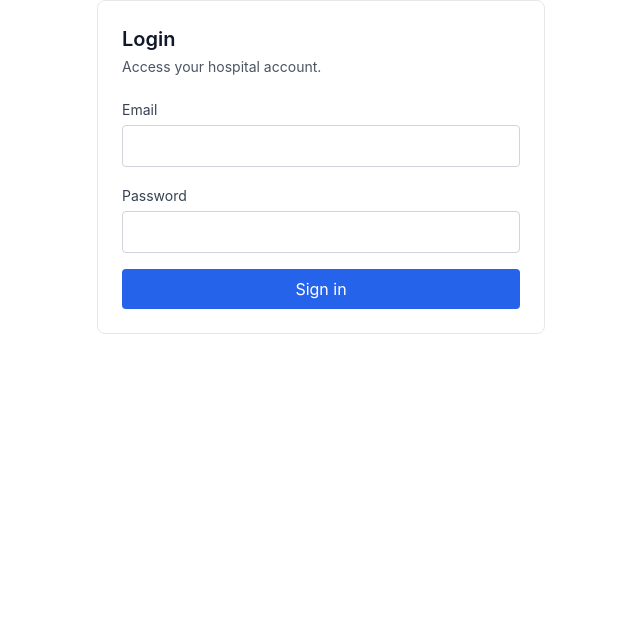
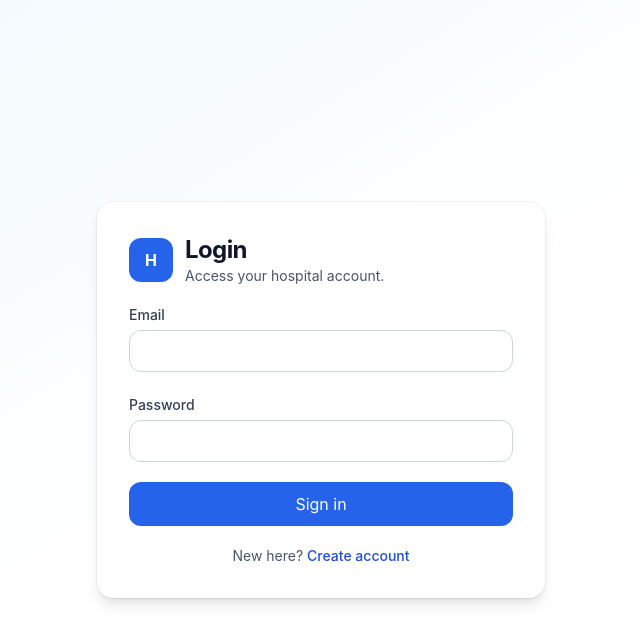
Before and after one commit to SLIIT-Group-projects/SLIIT-CTSE-ASSIGNMENT-01, a React (Create React App) app in the folder frontend/: page /login in a window 1280 px wide. Shown: the top 644 px of the page, without its empty margins (319-959 px from the left). Built offline with nearby package versions, Linux system fonts and the light colour scheme; no server answers.

Commit message:
tailwind connected

```diff
--- a/frontend/src/index.css
+++ b/frontend/src/index.css
@@ -2,6 +2,10 @@
 @tailwind components;
 @tailwind utilities;
 
+@layer base {
+  html {
+    height: 100%;
+  }
   body {
     margin: 0;
     font-family: -apple-system, BlinkMacSystemFont, 'Segoe UI', 'Roboto', 'Oxygen',
@@ -9,6 +13,8 @@ body {
       sans-serif;
     -webkit-font-smoothing: antialiased;
     -moz-osx-font-smoothing: grayscale;
+    @apply bg-slate-50 text-slate-900;
+  }
 }
 
 code {
--- a/frontend/src/pages/LoginPage.jsx
+++ b/frontend/src/pages/LoginPage.jsx
@@ -23,17 +23,23 @@ export default function LoginPage() {
   }
 
   return (
-    <div className="max-w-md mx-auto bg-white border border-gray-200 rounded-lg p-6">
-      <h1 className="text-xl font-semibold text-gray-900 mb-1">Login</h1>
-      <p className="text-sm text-gray-600 mb-5">Access your hospital account.</p>
+    <div className="min-h-screen flex items-center justify-center p-6 bg-gradient-to-br from-sky-50 via-white to-white">
+      <div className="w-full max-w-md bg-white shadow-lg ring-1 ring-slate-900/5 rounded-2xl p-8">
+        <div className="flex items-center gap-3 mb-4">
+          <div className="h-11 w-11 rounded-xl bg-blue-600 text-white flex items-center justify-center font-bold">H</div>
+          <div>
+            <h1 className="text-2xl font-bold tracking-tight text-slate-900">Login</h1>
+            <p className="text-sm text-slate-600">Access your hospital account.</p>
+          </div>
+        </div>
 
-      {error ? <div className="mb-4 text-sm text-red-700">{error}</div> : null}
+        {error ? <div className="mb-4 text-sm text-red-700 bg-red-50 border border-red-200 px-3 py-2 rounded">{error}</div> : null}
 
-      <form onSubmit={onSubmit} className="space-y-4">
+        <form onSubmit={onSubmit} className="space-y-5">
           <div>
-          <label className="text-sm text-gray-700">Email</label>
+            <label className="text-sm font-medium text-slate-700">Email</label>
             <input
-            className="mt-1 w-full border border-gray-300 rounded px-3 py-2"
+              className="mt-1 w-full border border-slate-300 rounded-xl px-3 py-2.5 text-sm text-slate-900 outline-none focus:ring-2 focus:ring-blue-500 focus:border-blue-500"
               value={email}
               onChange={(e) => setEmail(e.target.value)}
               type="email"
@@ -42,9 +48,9 @@ export default function LoginPage() {
             />
           </div>
           <div>
-          <label className="text-sm text-gray-700">Password</label>
+            <label className="text-sm font-medium text-slate-700">Password</label>
             <input
-            className="mt-1 w-full border border-gray-300 rounded px-3 py-2"
+              className="mt-1 w-full border border-slate-300 rounded-xl px-3 py-2.5 text-sm text-slate-900 outline-none focus:ring-2 focus:ring-blue-500 focus:border-blue-500"
               value={password}
               onChange={(e) => setPassword(e.target.value)}
               type="password"
@@ -52,13 +58,22 @@ export default function LoginPage() {
               required
             />
           </div>
+
           <button
-          className="w-full bg-blue-600 text-white py-2 rounded hover:bg-blue-700"
+            className="w-full bg-blue-600 text-white py-2.5 rounded-xl hover:bg-blue-700 focus:outline-none focus:ring-2 focus:ring-blue-500 focus:ring-offset-2 disabled:opacity-50"
             type="submit"
           >
             Sign in
           </button>
         </form>
+
+        <div className="mt-5 text-center text-sm text-slate-600">
+          New here?{" "}
+          <a className="text-blue-700 hover:text-blue-800 font-medium" href="/register">
+            Create account
+          </a>
+        </div>
+      </div>
     </div>
   );
 }
--- a/frontend/src/pages/RegisterPage.jsx
+++ b/frontend/src/pages/RegisterPage.jsx
@@ -27,22 +27,33 @@ export default function RegisterPage() {
   }
 
   return (
-    <div className="max-w-md mx-auto bg-white border border-gray-200 rounded-lg p-6">
-      <h1 className="text-xl font-semibold text-gray-900 mb-1">Register</h1>
-      <p className="text-sm text-gray-600 mb-5">Create your account for the hospital system.</p>
+    <div className="min-h-screen flex items-center justify-center p-6 bg-gradient-to-br from-sky-50 via-white to-white">
+      <div className="w-full max-w-md bg-white shadow-lg ring-1 ring-slate-900/5 rounded-2xl p-8">
+        <div className="flex items-center gap-3 mb-4">
+          <div className="h-11 w-11 rounded-xl bg-blue-600 text-white flex items-center justify-center font-bold">H</div>
+          <div>
+            <h1 className="text-2xl font-bold tracking-tight text-slate-900">Register</h1>
+            <p className="text-sm text-slate-600">Create your account for the hospital system.</p>
+          </div>
+        </div>
 
-      {error ? <div className="mb-4 text-sm text-red-700">{error}</div> : null}
-      {success ? <div className="mb-4 text-sm text-green-700">{success}</div> : null}
+        {error ? <div className="mb-4 text-sm text-red-700 bg-red-50 border border-red-200 px-3 py-2 rounded">{error}</div> : null}
+        {success ? <div className="mb-4 text-sm text-green-700 bg-green-50 border border-green-200 px-3 py-2 rounded">{success}</div> : null}
 
-      <form onSubmit={onSubmit} className="space-y-4">
+        <form onSubmit={onSubmit} className="space-y-5">
           <div>
-          <label className="text-sm text-gray-700">Name</label>
-          <input className="mt-1 w-full border border-gray-300 rounded px-3 py-2" value={name} onChange={(e) => setName(e.target.value)} required />
+            <label className="text-sm font-medium text-slate-700">Name</label>
+            <input
+              className="mt-1 w-full border border-slate-300 rounded-xl px-3 py-2.5 text-sm text-slate-900 outline-none focus:ring-2 focus:ring-blue-500 focus:border-blue-500"
+              value={name}
+              onChange={(e) => setName(e.target.value)}
+              required
+            />
           </div>
           <div>
-          <label className="text-sm text-gray-700">Email</label>
+            <label className="text-sm font-medium text-slate-700">Email</label>
             <input
-            className="mt-1 w-full border border-gray-300 rounded px-3 py-2"
+              className="mt-1 w-full border border-slate-300 rounded-xl px-3 py-2.5 text-sm text-slate-900 outline-none focus:ring-2 focus:ring-blue-500 focus:border-blue-500"
               value={email}
               onChange={(e) => setEmail(e.target.value)}
               type="email"
@@ -51,8 +62,13 @@ export default function RegisterPage() {
             />
           </div>
           <div>
-          <label className="text-sm text-gray-700">Role</label>
-          <select className="mt-1 w-full border border-gray-300 rounded px-3 py-2" value={role} onChange={(e) => setRole(e.target.value)} required>
+            <label className="text-sm font-medium text-slate-700">Role</label>
+            <select
+              className="mt-1 w-full border border-slate-300 rounded-xl px-3 py-2.5 text-sm text-slate-900 outline-none focus:ring-2 focus:ring-blue-500 focus:border-blue-500"
+              value={role}
+              onChange={(e) => setRole(e.target.value)}
+              required
+            >
               {roles.map((r) => (
                 <option key={r} value={r}>
                   {r}
@@ -61,9 +77,9 @@ export default function RegisterPage() {
             </select>
           </div>
           <div>
-          <label className="text-sm text-gray-700">Password</label>
+            <label className="text-sm font-medium text-slate-700">Password</label>
             <input
-            className="mt-1 w-full border border-gray-300 rounded px-3 py-2"
+              className="mt-1 w-full border border-slate-300 rounded-xl px-3 py-2.5 text-sm text-slate-900 outline-none focus:ring-2 focus:ring-blue-500 focus:border-blue-500"
               value={password}
               onChange={(e) => setPassword(e.target.value)}
               type="password"
@@ -71,10 +87,22 @@ export default function RegisterPage() {
               required
             />
           </div>
-        <button className="w-full bg-blue-600 text-white py-2 rounded hover:bg-blue-700" type="submit">
+
+          <button
+            className="w-full bg-blue-600 text-white py-2.5 rounded-xl hover:bg-blue-700 focus:outline-none focus:ring-2 focus:ring-blue-500 focus:ring-offset-2 disabled:opacity-50"
+            type="submit"
+          >
             Create account
           </button>
         </form>
+
+        <div className="mt-5 text-center text-sm text-slate-600">
+          Already have an account?{" "}
+          <a className="text-blue-700 hover:text-blue-800 font-medium" href="/login">
+            Sign in
+          </a>
+        </div>
+      </div>
     </div>
   );
 }
```
Lines whose indentation alone changed are shown as unchanged.
